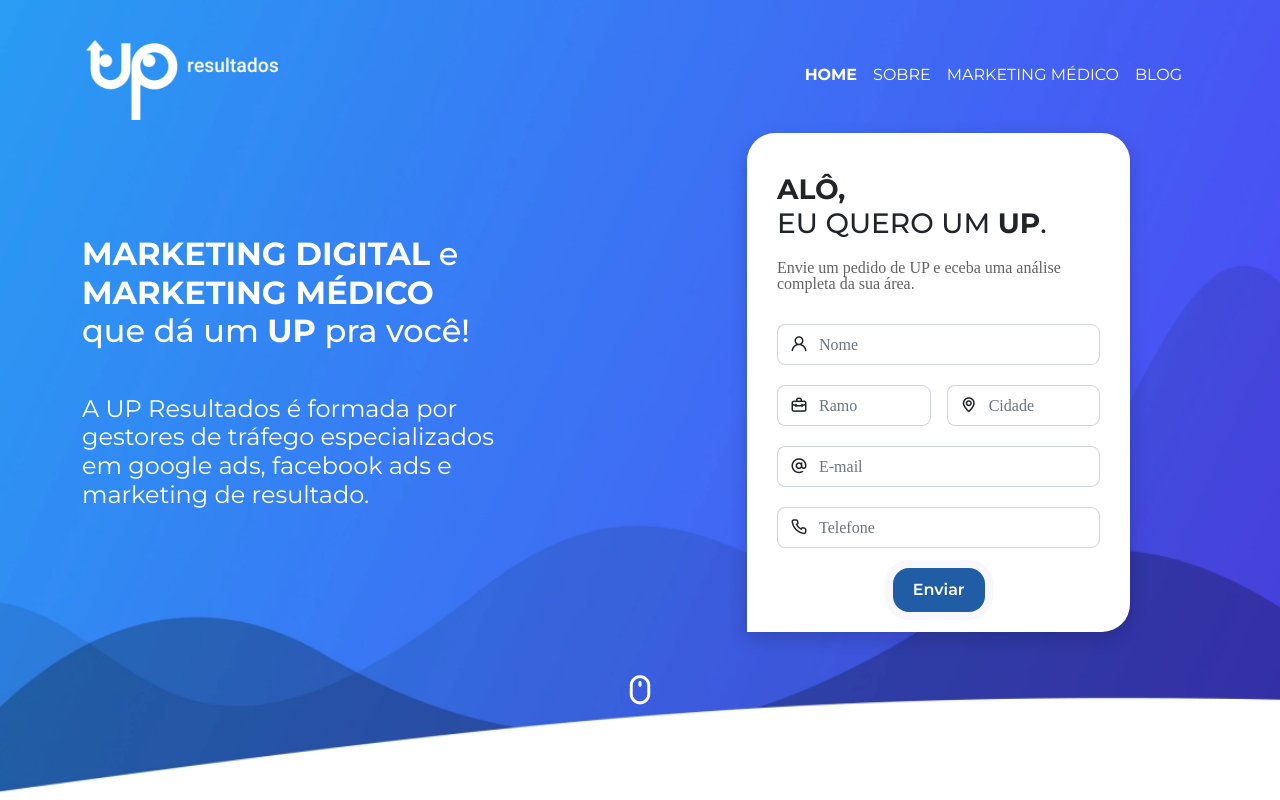
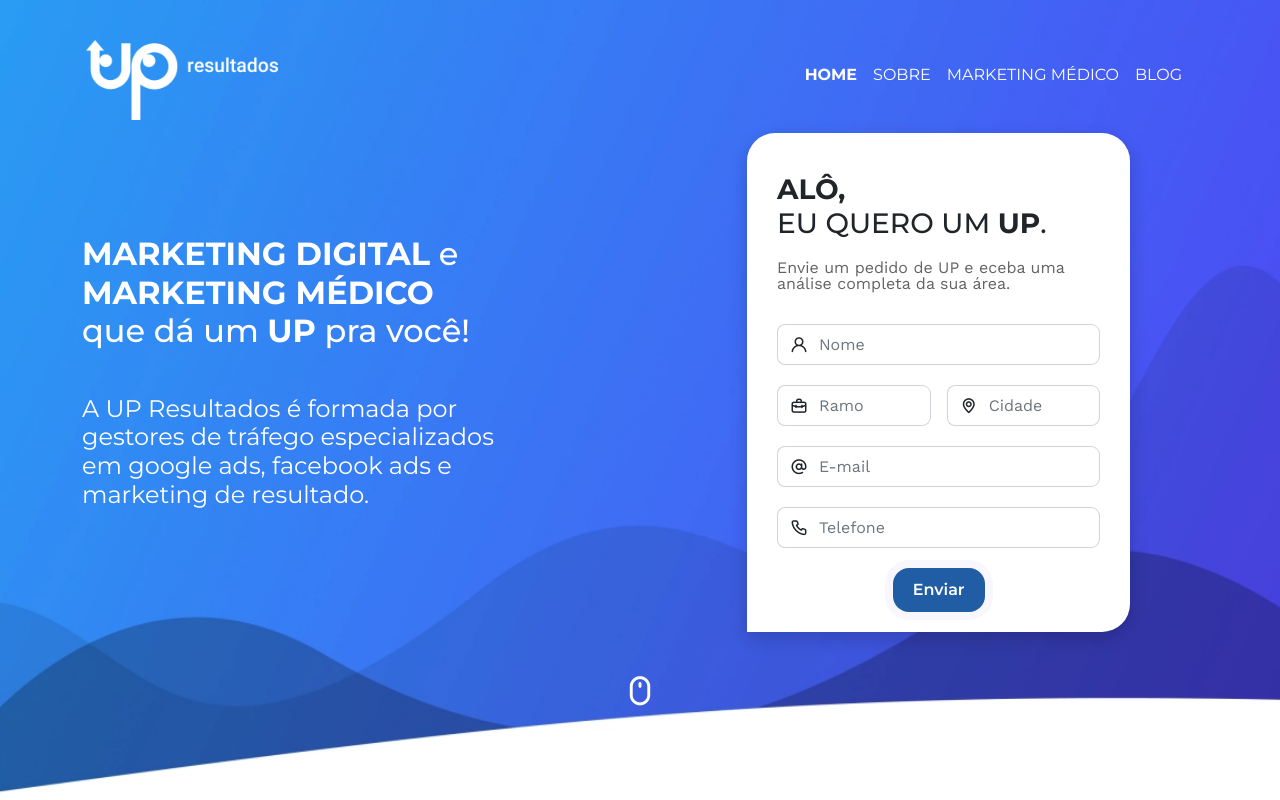
Before and after one commit to MajorMonge/UPResultados, a Next.js app: page / in a window 1280 px wide. Shown: the top 800 px of the page. Built offline with nearby package versions, Linux system fonts and the light colour scheme.

Commit message:
[update] Integrate Google Fonts in _app.js with CSS updates

```diff
--- a/next.config.js
+++ b/next.config.js
@@ -1,5 +1,4 @@
 module.exports = {
-  optimizeFonts: true,
   images: {
     formats: ["image/avif", "image/webp"],
   },
--- a/pages/_app.js
+++ b/pages/_app.js
@@ -1,4 +1,5 @@
 import { useEffect } from "react";
+import { Montserrat, Work_Sans } from "next/font/google";
 
 import Layout from "../themes/Layout";
 
@@ -9,15 +10,38 @@ import "../styles/Unicons.css";
 import "../styles/Style.css";
 import Popper from "@popperjs/core";
 
+const workSans = Work_Sans({
+  subsets: ["latin"],
+  variable: "--font-work-sans",
+  display: "swap",
+  weight: ["300", "400", "500", "600", "700"],
+});
+
+const montserrat = Montserrat({
+  subsets: ["latin"],
+  variable: "--font-montserrat",
+  display: "swap",
+  weight: ["300", "400", "500", "600", "700", "800", "900"],
+  style: ["normal", "italic"],
+});
+
 function MyApp({ Component, pageProps }) {
   useEffect(() => {
     import("bootstrap/dist/js/bootstrap.bundle.min");
   }, []);
 
   return (
-    <Layout>
-      <Component {...pageProps} />
-    </Layout>
+    <div
+      className={`${workSans.variable} ${montserrat.variable}`}
+      style={{
+        minHeight: "100%",
+        fontFamily: "var(--font-work-sans), system-ui, sans-serif",
+      }}
+    >
+      <Layout>
+        <Component {...pageProps} />
+      </Layout>
+    </div>
   );
 }
 
--- a/styles/Style.css
+++ b/styles/Style.css
@@ -1,5 +1,3 @@
-@import url("https://fonts.googleapis.com/css2?family=Montserrat:ital,wght@0,100;0,200;0,300;0,400;0,500;0,600;0,700;0,800;0,900;1,100;1,200;1,300;1,400;1,500;1,600;1,700;1,800;1,900&family=Quicksand:wght@300;400;500;600;700&display=swap");
-
 :root {
   --text-color: #636363;
   --title-color: #5042f4;
@@ -11,7 +9,6 @@ body,
 root {
   padding: 0 !important;
   margin: 0 !important;
-  font-family: "Work sans" !important;
   min-height: 100% !important;
   overflow-x: hidden;
   scrollbar-width: thin;
@@ -58,7 +55,7 @@ h3,
 h4,
 h5,
 h6 {
-  font-family: "Montserrat" !important;
+  font-family: var(--font-montserrat), system-ui, sans-serif !important;
   margin-bottom: 20px !important;
 }
 
@@ -73,7 +70,7 @@ p {
 
 input {
   color: black;
-  font-family: "Work sans" !important;
+  font-family: var(--font-work-sans), system-ui, sans-serif !important;
 }
 
 /* Transitions */
@@ -110,7 +107,7 @@ input {
 .navbar .navbar-nav .nav-item {
   margin-right: 16px !important;
   color: white !important;
-  font-family: "Montserrat" !important;
+  font-family: var(--font-montserrat), system-ui, sans-serif !important;
   transition: all 0.2s !important;
 }
 
```
